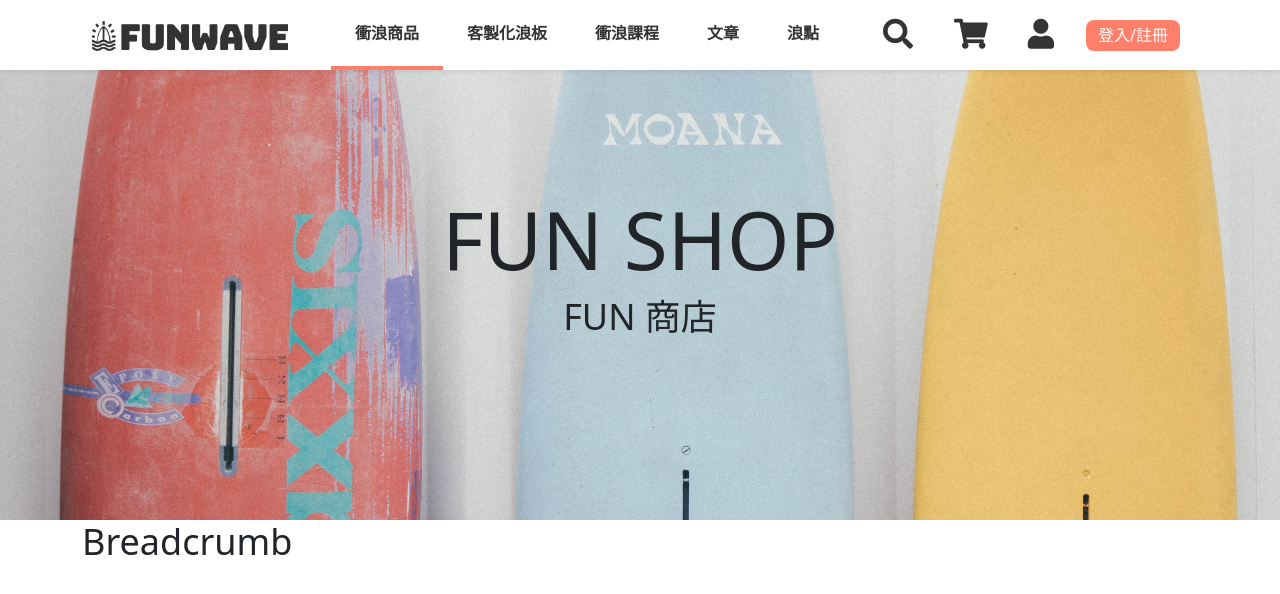
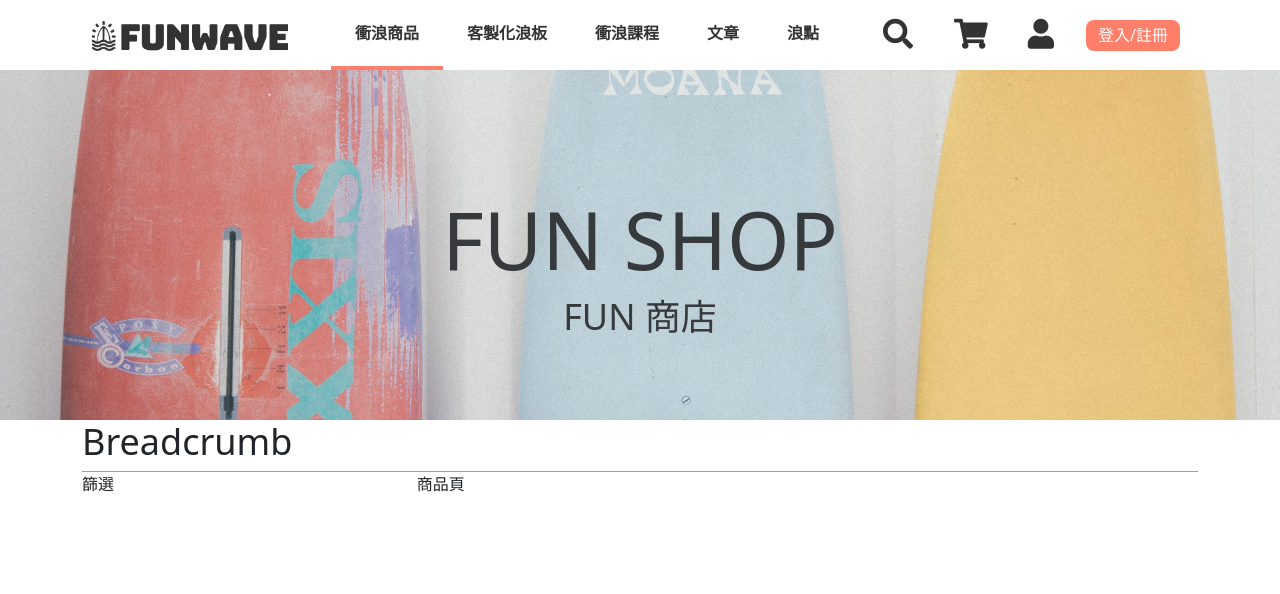
Before and after one commit to verayu0217/funwave_frontend, a React (Create React App) app: page /Products in a window 1280 px wide. Shown: the top 594 px of the page. Built offline with nearby package versions, Linux system fonts and the light colour scheme.

Commit message:
product微調、global scss深灰待確認

```diff
--- a/src/pages/Products/Products.js
+++ b/src/pages/Products/Products.js
@@ -11,14 +11,15 @@
         <div className="d-flex justify-content-center align-items-end title">
           <h4>FUN SHOP</h4>
         </div>
-        <div className="d-flex justify-content-center align-items-start title">
+        <div className="d-flex justify-content-center align-items-start">
           <h1>FUN 商店</h1>
         </div>
       </div>
 
       <div className="container">
         <h1>Breadcrumb</h1>
-        <div className="productsLeft"></div>
+        <aside className="float-start">篩選</aside>
+        <article className="float-end">商品頁</article>
       </div>
     </>
   );
--- a/src/pages/Products/Products.scss
+++ b/src/pages/Products/Products.scss
@@ -7,16 +7,28 @@
 }
 
 // title、banner
+// banner圖應該要固定比例，待改！
 .banner {
-  height: 450px; // 待跟客製化商品、課程統一！
+  height: 350px; // 待跟客製化商品、課程統一！
   background: url('../../data/images/ProductBanner.jpg') center center no-repeat;
   background-size: cover;
+  opacity: 0.9; // 待跟客製化商品、課程統一！ 可否讓文字不受opacity影響
 }
 .title {
   height: 225px; // 待跟客製化商品、課程統一！
 }
+
 // 左側篩選區
-.productsLeft {
+aside {
+  // width: auto;
+  width: 30%;
+  // background-color: $deepblue;
+  border-top: 1px solid $gray;
 }
 
 // 右側商品區
+article {
+  width: 70%;
+  // background-color: $orange;
+  border-top: 1px solid $gray;
+}
--- a/src/styles/global.scss
+++ b/src/styles/global.scss
@@ -17,7 +17,7 @@
 $lightgray: #f5f5f5;
 $white: #ffffff;
 $black: #333333;
-$gray: #98a0a5;
+$gray: #98a0a5; // 和figma上色號不同！待確認
 
 // 全站 jsx 可直接使用 className
 h1 {
```
